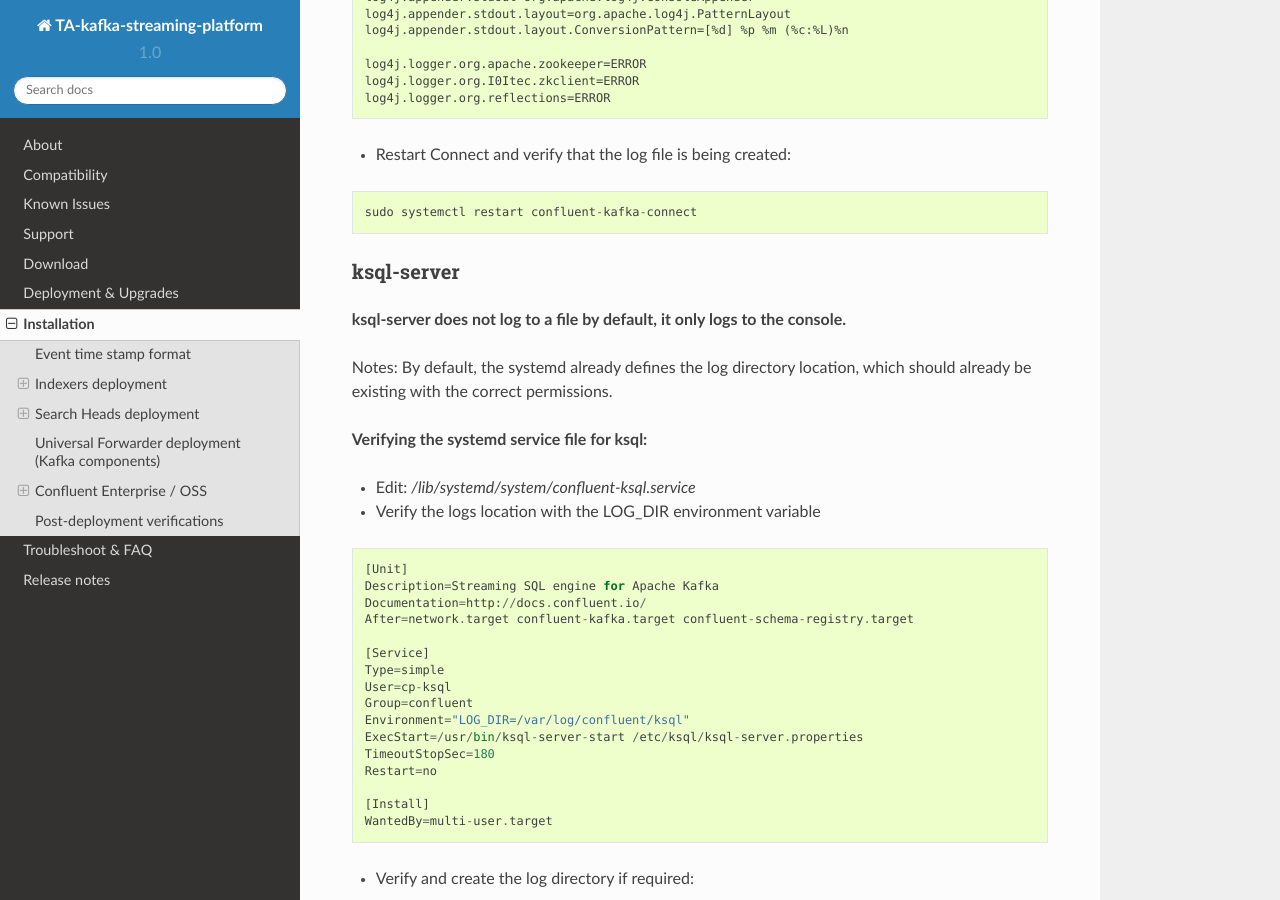
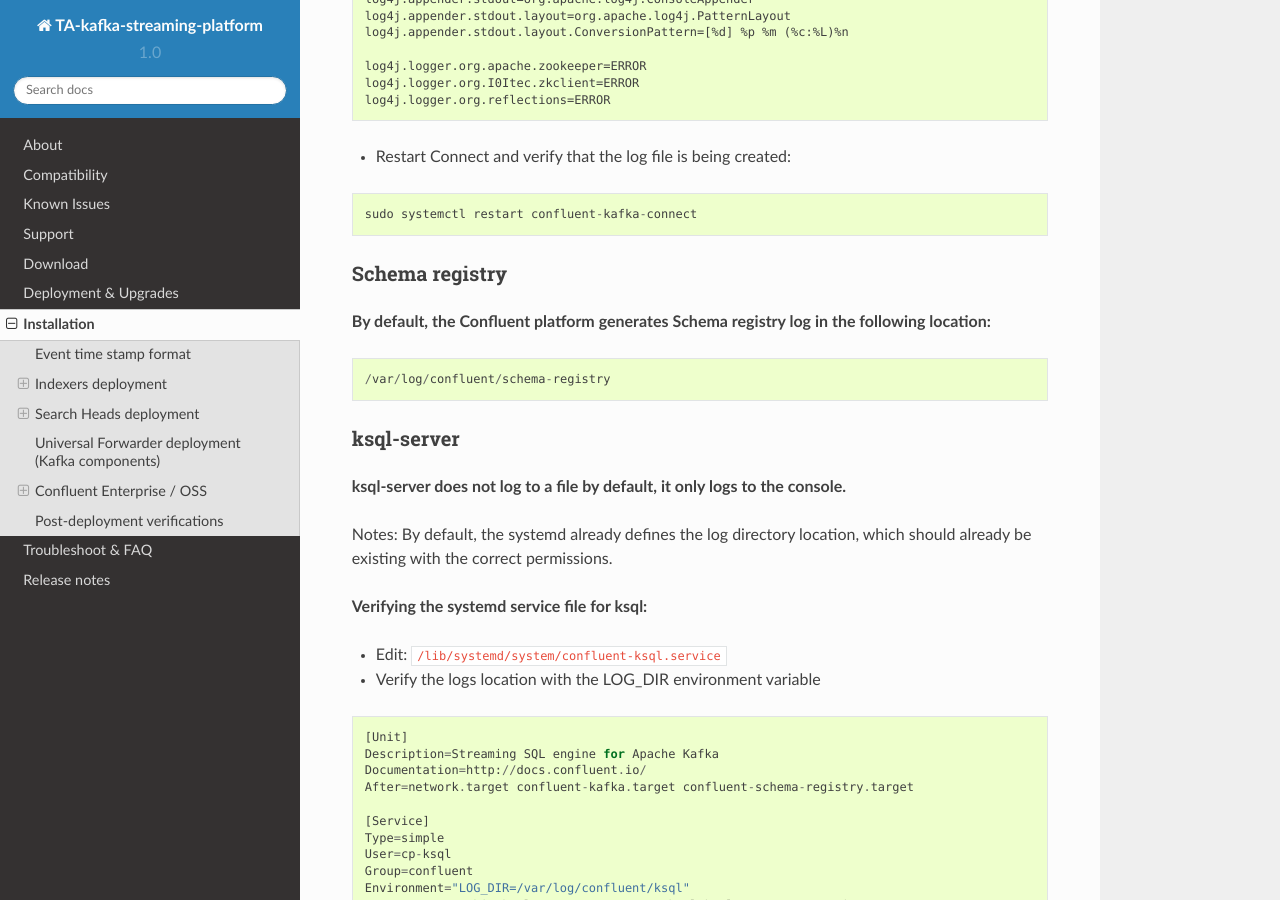
Before and after one commit to guilhemmarchand/TA-kafka-streaming-platform, a Sphinx documentation site: the page built from docs/installation.rst, in a window 1280 px wide and 900 px high, scrolled down 4504 px. Built offline with Sphinx 7.4.7 and the Read the Docs theme 2.0.0, drawn with Linux system fonts in a browser that asks for light colours.

Commit message:
doc fixes

```diff
--- a/docs/installation.rst
+++ b/docs/installation.rst
@@ -104,7 +104,7 @@ By default, Confluent may use the same logging location for both Zookeeper and K
 
 **Configuring the systemd for Zookeeper:**
 
-- Edit: */lib/systemd/system/confluent-zookeeper.service*
+- Edit: ``/lib/systemd/system/confluent-zookeeper.service``
 
 - Configure the logs location with the LOG_DIR environment variable
 
@@ -158,7 +158,7 @@ To change this behaviour, you need to edit the log4j configuration:
 
 **Configuring the systemd service file for Connect:**
 
-- Edit: */lib/systemd/system/confluent-kafka-connect.service*
+- Edit: ``/lib/systemd/system/confluent-kafka-connect.service``
 
 - Configure the logs location with the LOG_DIR environment variable
 
@@ -218,6 +218,15 @@ To change this behaviour, you need to edit the log4j configuration:
 
     sudo systemctl restart confluent-kafka-connect
 
+Schema registry
+---------------
+
+**By default, the Confluent platform generates Schema registry log in the following location:**
+
+::
+
+    /var/log/confluent/schema-registry
+
 ksql-server
 -----------
 
@@ -227,7 +236,7 @@ Notes: By default, the systemd already defines the log directory location, which
 
 **Verifying the systemd service file for ksql:**
 
-- Edit: */lib/systemd/system/confluent-ksql.service*
+- Edit: ``/lib/systemd/system/confluent-ksql.service``
 
 - Verify the logs location with the LOG_DIR environment variable
 
```
